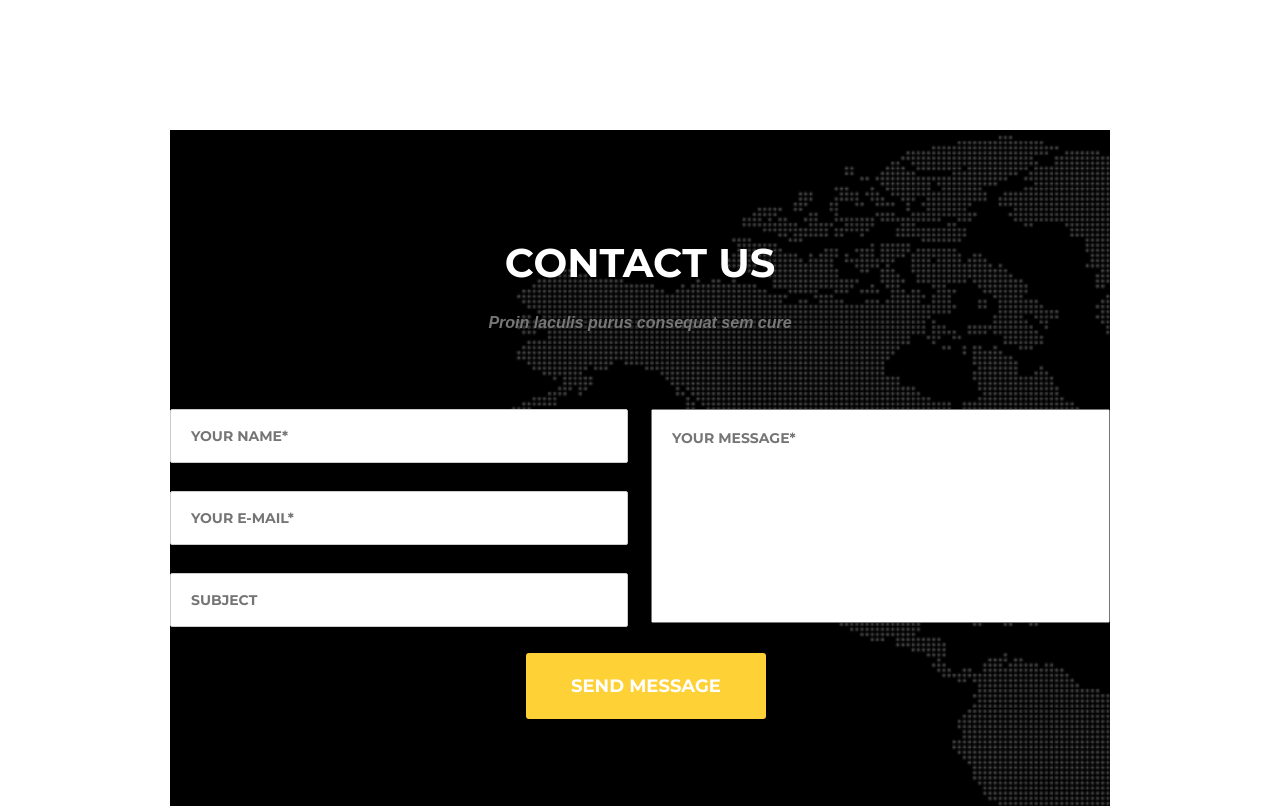
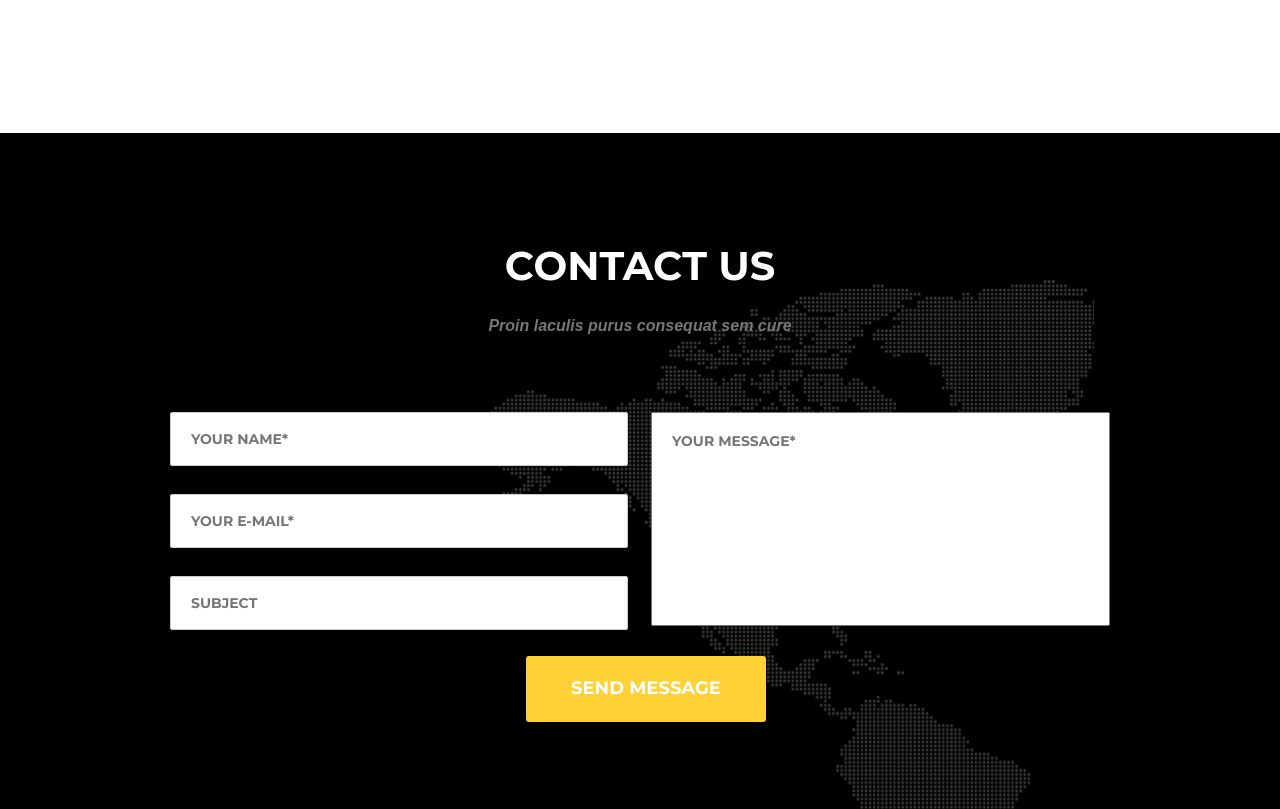
Before and after one commit to LenaShcherbakova/goit-fe-course, a plain HTML site: page module_7/index.html in a window 1280 px wide. Shown: the part 580-1389 px from the top of the page. Drawn offline with Linux system fonts and the light colour scheme.

Commit message:
hw7 edited

```diff
--- a/module_7/css/styles.css
+++ b/module_7/css/styles.css
@@ -149,6 +149,7 @@
   font-family: "Roboto Slab";
   font-size: 14px;
   color: rgb(119, 119, 119);
+  line-height: 17px;
 }
 .features {
   margin-bottom: 102px;
@@ -297,9 +298,9 @@
 /* BANNER BACKGROUND IMAGE */
 .banner {
   min-height: 676px;
-  background-image: url(../img/Map\ Image.png);
   background-color: black;
+  background-image: url(../img/map-img.png);
   background-repeat: no-repeat;
-  background-position-x: 200%;
-  background-size: contain;
+  background-position-x: 72%;
+  background-position-y: 106%;
 }
--- a/module_7/index.html
+++ b/module_7/index.html
@@ -52,55 +52,64 @@
           </li>
         </ul>
       </section>
+
+    </main>
     <section class="contact-us">
       <div class="banner">
+
         <h3 class="contact-us-title">Contact us</h3>
+
         <h2 class="contact-sub-title">
           Proin laculis purus consequat sem cure
         </h2>
         <div class="form-section">
           <form class="send-message-form" action="#" method="get">
-              <label for="name">
+
               <input
                 type="text"
                 name="name"
                 placeholder="Your Name*"
                 required
               />
-              </label>
-              <label for="email">
+
+
               <input
                 type="email"
                 name="email"
                 placeholder="Your e-mail*"
                 required
               />
-              </label>
-              <label for="subject">
+
+
               <input type="text" name="subject" placeholder="Subject" />
-              </label>
-              <label>
+
+
               <textarea
                 name="message"
-                  id=""
+                id="#"
                 cols="20"
                 rows="10"
                 placeholder="Your message*"
                 required
               ></textarea>
-              </label>
-              <label>
+
+
               <div class="button-send">
                 <input type="button" value="send message" />
                 <!--  <div class="button-sub">
                       <button class="button-submit" type="submit">Send message</button>
                   </div> -->
               </div>
-              </label>
+
+
           </form>
         </div>
       </div>
+
     </section>
-    </main>
+
+
+
+
   </body>
 </html>
```
Also changed, not shown: module_7/img/map-img.png (renamed from module_7/img/Map Image.png). Lines whose indentation alone changed are shown as unchanged.
